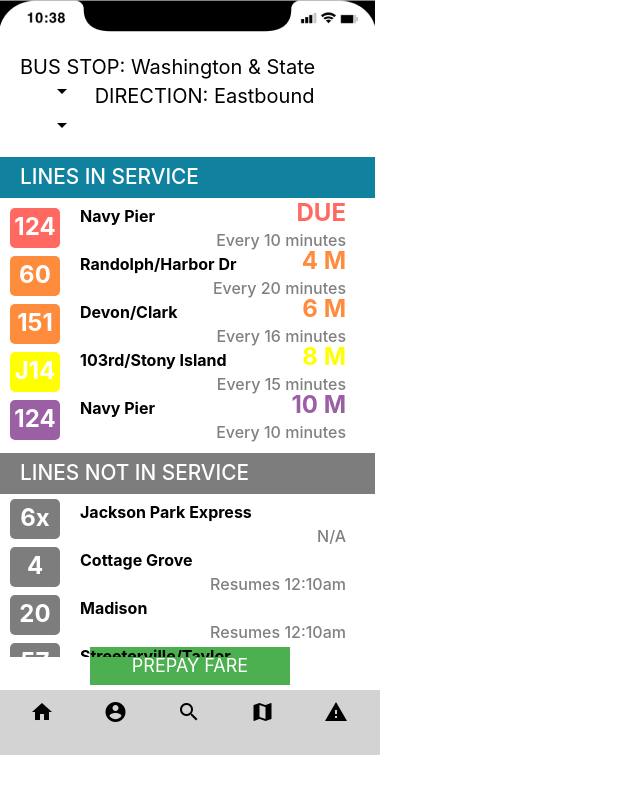
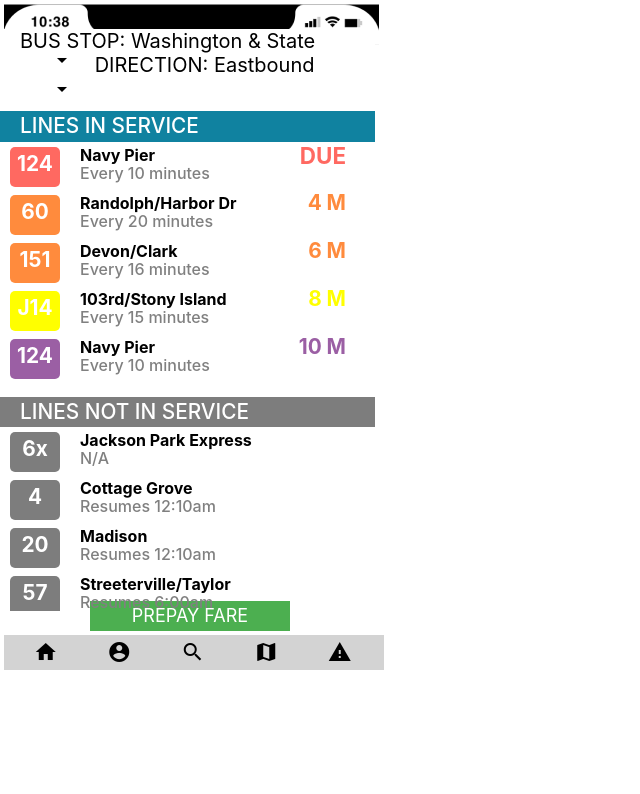
Before and after one commit to KatyCar/BusyBus, a plain HTML site: page index.html in a window 1280 px wide. Shown: the whole page, without its empty margins (0-640 px from the left). Drawn offline with Linux system fonts and the light colour scheme.

Commit message:
Update style.css

```diff
--- a/css/style.css
+++ b/css/style.css
@@ -21,14 +21,14 @@ body {
   width: 375px;
   height: 25px;
   z-index: 1;
-  margin-bottom: 10px;
+  margin-bottom: 0px;
 }
 /*Bus Stop and Direction*/
 p {
   font-size: 20px;
   color: #000000;
-  padding: 20px 0px 10px 20px;
-  margin-top: 10px;
+  padding: 5px 0px 0px 20px;
+  margin-top: 5px;
   line-height: .2;
 }
 ul.list-view {
@@ -48,13 +48,13 @@ ul.list-view {
   font-weight: 500;
   font-size: 1.3em;
   margin-top: 0;
-  padding: 10px 0px 10px 20px;
+  padding: 5px 0px 5px 20px;
 }
 /*Navy Pier*/
 .bus-numberNP {
   float: left;
-  margin: 10px 10px 0 10px;
-  font-size: 1.5em;
+  margin: 5px 10px 0 10px;
+  font-size: 1.3em;
   font-weight: 700;
   color: white;
   background-color: #ff6961;
@@ -68,13 +68,13 @@ ul.list-view {
   margin-top: 3px;
   float: right;
   color: #ff6961;
-  font-size: 1.5em;
+  font-size: 1.4em;
 }
 /*Randolph/Harbor and Devon/Clark*/
 .bus-numberRH {
   float: left;
-  margin: 10px 10px 0 10px;
-  font-size: 1.5em;
+  margin: 5px 10px 0 10px;
+  font-size: 1.3em;
   font-weight: 700;
   color: white;
   background-color: #ff8b3d;
@@ -88,13 +88,13 @@ ul.list-view {
   margin-top: 3px;
   float: right;
   color: #ff8b3d;
-  font-size: 1.5em;
+  font-size: 1.3em;
 }
 /*103rd/Stony Island*/
 .bus-numberSI {
   float: left;
-  margin: 10px 10px 0 10px;
-  font-size: 1.5em;
+  margin: 5px 10px 0 10px;
+  font-size: 1.3em;
   font-weight: 700;
   color: white;
   background-color: #ffff00;
@@ -108,13 +108,13 @@ ul.list-view {
   margin-top: 3px;
   float: right;
   color: #ffff00;
-  font-size: 1.5em;
+  font-size: 1.3em;
 }
 /*Navy Pier 2*/
 .bus-numberNPB {
   float: left;
-  margin: 10px 10px 0 10px;
-  font-size: 1.5em;
+  margin: 5px 10px 0 10px;
+  font-size: 1.3em;
   font-weight: 700;
   color: white;
   background-color: #9b5fa4;
@@ -128,7 +128,7 @@ ul.list-view {
   margin-top: 3px;
   float: right;
   color: #9b5fa4;
-  font-size: 1.5em;
+  font-size: 1.3em;
 }
 /*applies to all routes*/
 .numberRoute {
@@ -140,7 +140,7 @@ ul.list-view {
 }
 .bus-destination {
   float: left;
-  margin: 10px 10px 0 10px;
+  margin: 5px 0px 0 10px;
 }
 .info {
   margin: 0 auto;
@@ -150,11 +150,12 @@ ul.list-view {
   font-weight: 700;
 }
 .frequency {
-  margin-top: 3px;
-  float: right;
+  float: left;
+  margin: 0px 50px 0 80px;
   font-size: 1em;
   font-weight: 500;
   color: gray;
+  line-height: 10%;
 }
 /*Lines not in service*/
 .list-divider-alt {
@@ -163,12 +164,12 @@ ul.list-view {
   font-weight: 500;
   font-size: 1.3em;
   margin-top: 15px;
-  padding: 10px 0px 10px 20px;
+  padding: 5px 0px 5px 20px;
 }
 .bus-numberNA {
   float: left;
   margin: 5px 10px 20px 10px;
-  font-size: 1.5em;
+  font-size: 1.3em;
   font-weight: 700;
   color: white;
   background-color: #7d7d7d;
@@ -182,10 +183,10 @@ ul.list-view {
 .button {
   background-color: #4CAF50;
   width: 200px;
-  padding: 10px;
+  padding: 6px;
   color: #FFFFFF;
   font-size: 18px;
-  margin: 0px 90px 5px 90px;
+  margin: 0px 90px 3px 90px;
   text-align: center;
   bottom: 10px;
 }
@@ -193,14 +194,21 @@ ul.list-view {
 .iconbar {
   background-color: #d3d3d3;
   width: 100%;
-  height: 49pt;
-  bottom: 10px;
+  height: 35px;
+  bottom: 0px;
 }
 
 i.material-icons {
   text-size: 90%;
   color: #000;
   display: inline-table;
-  padding: 10px 15px 0px 10px;
+  padding: 5px 15px 0px 10px;
   margin-left: 20px;
 }
+
+@media screen and (min-width: 575px){
+   div {
+    margin: 1%;
+    width: 48%;
+  }
+}
```
